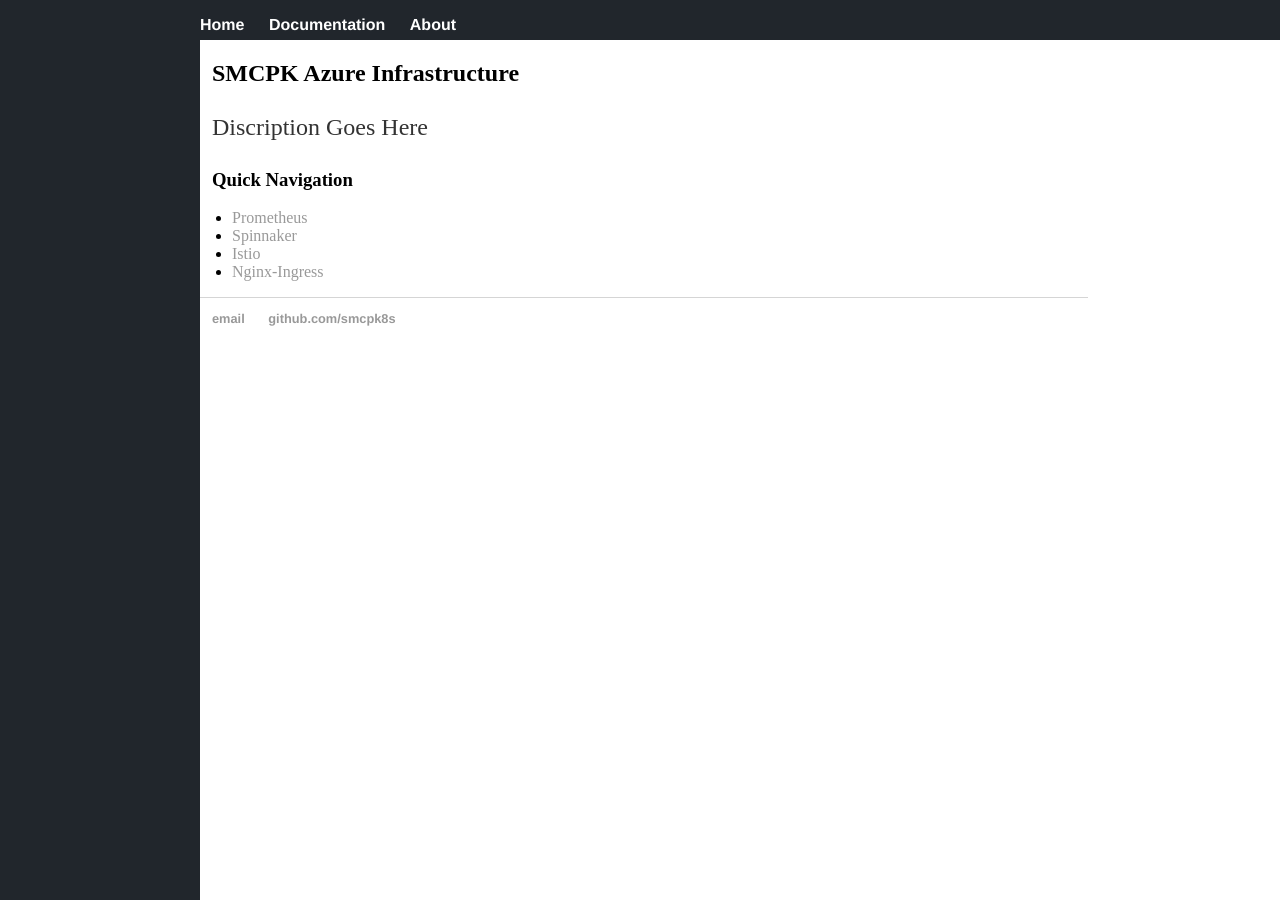
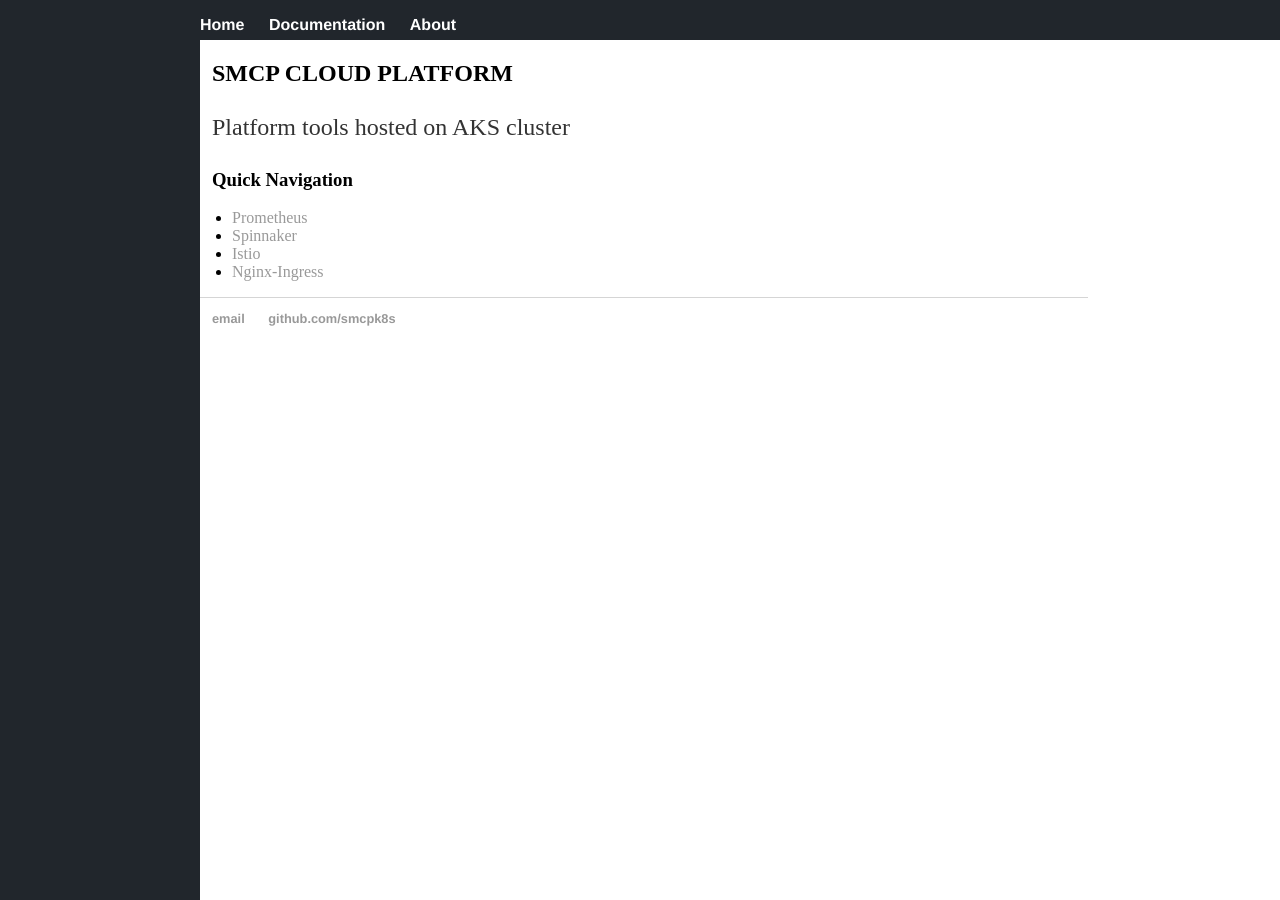
Before and after one commit to smcpk8s/smcpk8s.github.io, a Jekyll site: the page built from index.html, in a window 1280 px wide. Built offline with Jekyll 4.4.1, drawn with Linux system fonts in a browser that asks for light colours.

Commit message:
Update default.html

```diff
--- a/_layouts/default.html
+++ b/_layouts/default.html
@@ -43,9 +43,9 @@
 			</nav>
 			<div class="container">
 
-			<h2 style="padding-left: 20px;"> SMCPK Azure Infrastructure </h2>
+			<h2 style="padding-left: 20px;"> SMCP CLOUD PLATFORM  </h2>
 
-			<p style="padding-left: 20px;"> Discription Goes Here </p>
+			<p style="padding-left: 20px;"> Platform tools hosted on AKS cluster </p>
 
 			<h3 style="padding-left: 20px;"> Quick Navigation </h3>
 			<ul>
```
